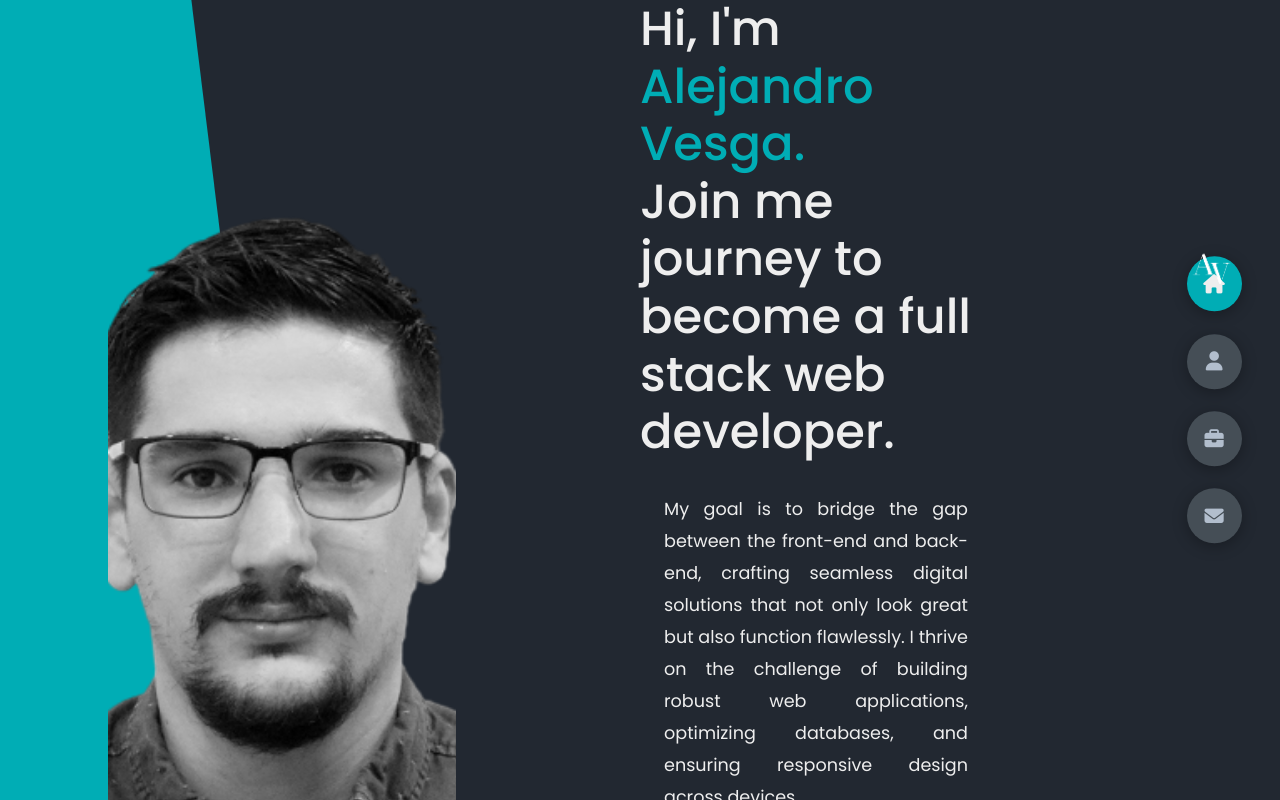
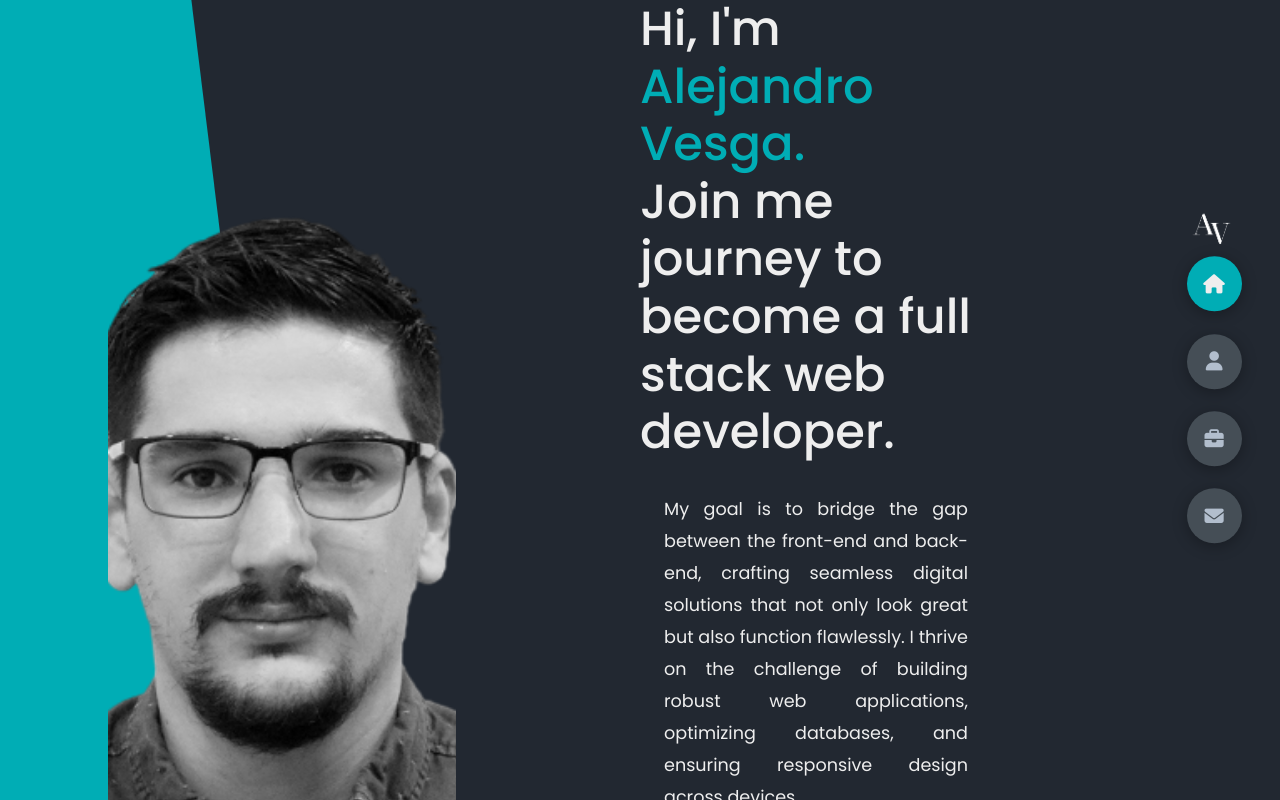
Before and after one commit to Alvesgave/Portfolio, a plain HTML site: page index.html in a window 1280 px wide. Drawn offline with nearby package versions, Linux system fonts and the light colour scheme; some packages are replaced by stand-ins of ours; a script that the page names is missing.

Commit message:
Logo Position Change

```diff
--- a/styles/styles.css
+++ b/styles/styles.css
@@ -126,7 +126,7 @@ i{
 /* Logo */
 .logo-container {
     position: fixed;
-    top: 30%;
+    top: 25%;
     right: 3%;
     z-index: 1000; /* Set a high z-index to ensure it's above other content */
 }
```
